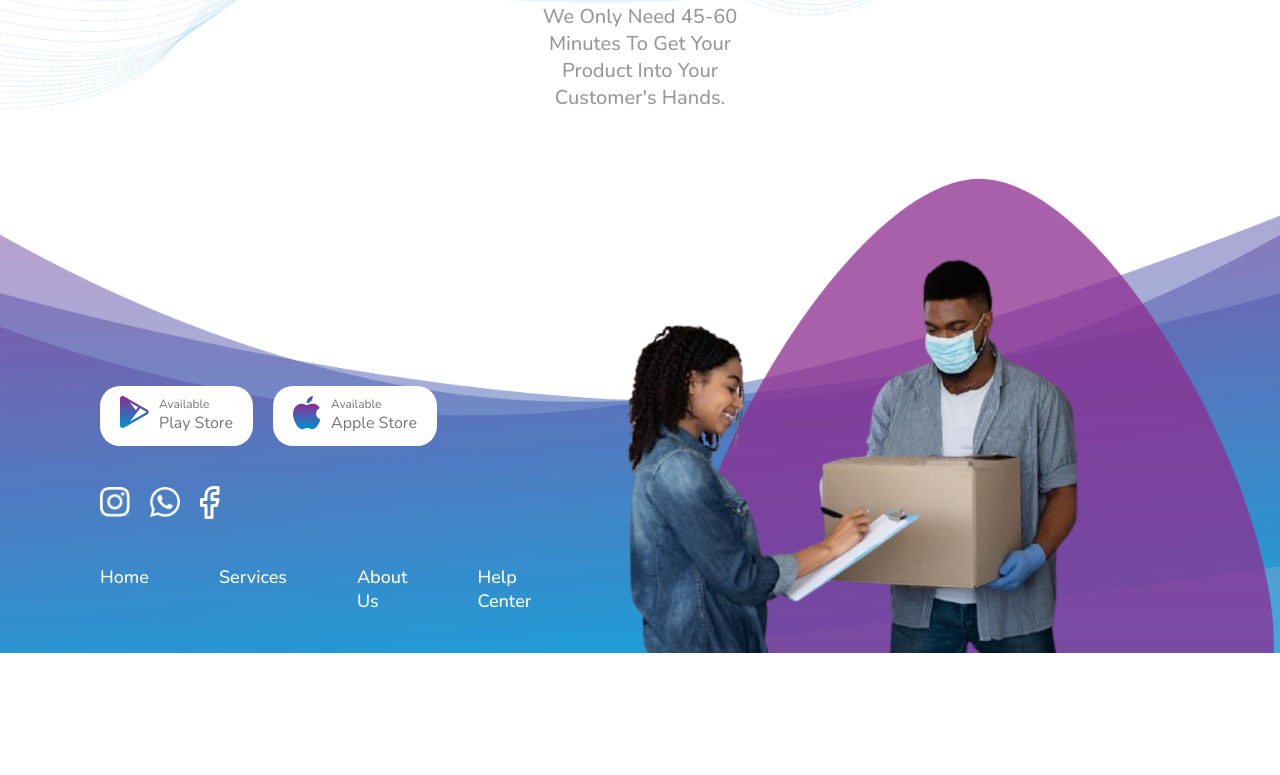
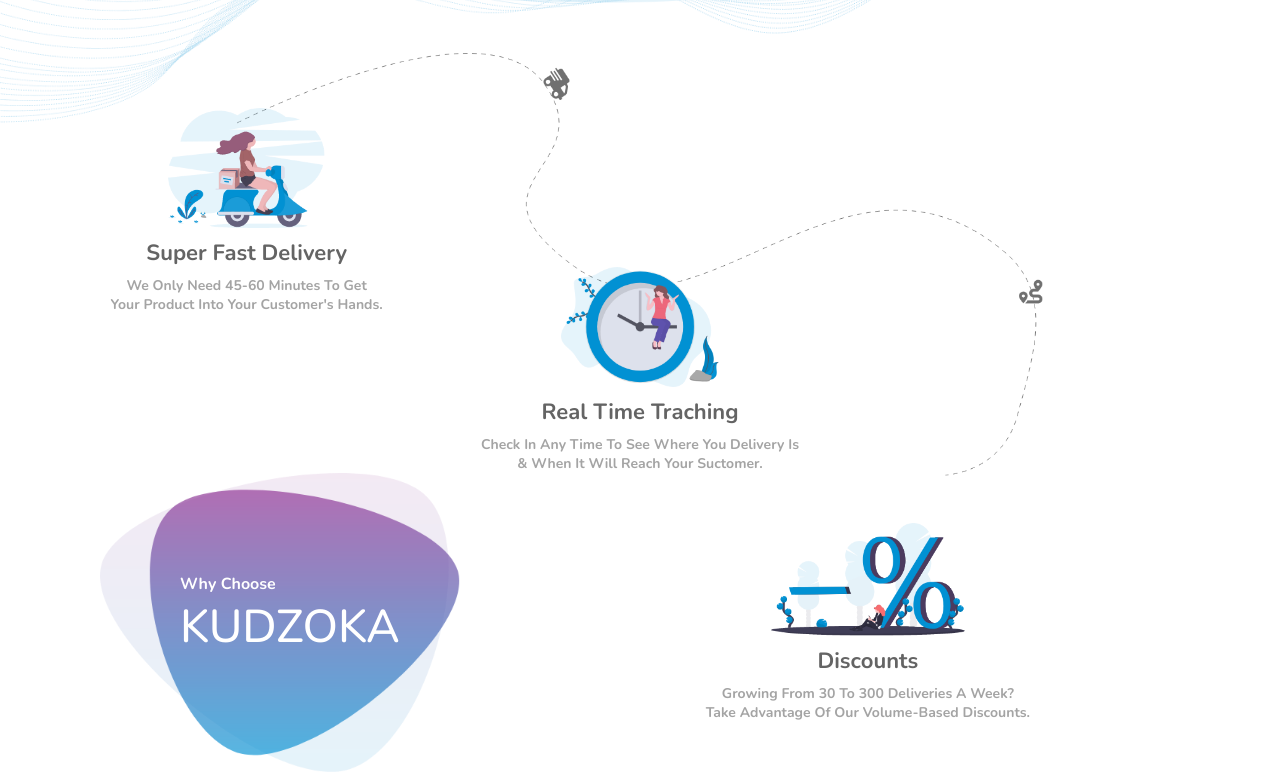
Before and after one commit to Zeyad-2004/Mosabka-Abdelrhman-gamal-Project2, a plain HTML site: page index.html in a window 1280 px wide. Shown: the part 730-1505 px from the top of the page. Before the commit the page ends 1383 px from the top, so only its background shows below. Drawn offline with nearby package versions, Linux system fonts and the light colour scheme.

Commit message:
Finish Second Section

```diff
--- a/index.html
+++ b/index.html
@@ -42,6 +42,39 @@
             </div>
             <div class="waves">
                 <img src="images/waves.png" alt="">
+            </div>
+        </div>
+    </section>
+    <section id="second">
+        <div class="container">
+            <div class="top">
+                <div class="first col">
+                    <img src="images/Group 140.png" alt="">
+                    <p class="head">super fast delivery</p>
+                    <p class="small">we only need 45-60 minutes to get <br>your product into your customer's hands.</p>
+                </div>
+                <div class="cont">
+                    <div class="second col">
+
+                        <img src="images/Group 152.png" alt="">
+                        <p class="head">real time traching</p>
+                        <p class="small">check in any time to see where you delivery is <br> & when it will reach your suctomer.</p>
+                    </div>
+                </div>
+                <div class="third col"></div>
+            </div>
+            <div class="bottom">
+                <div class="left">
+                    <img src="images/why_kudzoka_bg.png" alt="" class="background">
+
+                    <p class="first">why choose</p>
+                    <p class="second">kudzoka</p>
+                </div>
+                <div class="right col">
+                    <img src="images/Group 1020.png" alt="">
+                    <p class="head">discounts</p>
+                    <p class="small">growing from 30 to 300 deliveries a week? <br> take advantage of our volume-based discounts.</p>
+                </div>
             </div>
         </div>
     </section>
--- a/style.css
+++ b/style.css
@@ -178,10 +178,126 @@
             .waves{
                 position: absolute;
                 bottom: 0;
-                transform: translate(-40%, 37%) scale(0.9);
+                /* transform: translate(-35%, 40%) scale(0.7); */
+                transform: translate(-40%, 43%) scale(0.85);
 
                 img{
                     object-fit: cover;
+                }
+            }
+        }
+    }
+    #second{
+        margin-top: 50px;
+        background-image: url(images/second_section_.png);
+        background-repeat: no-repeat;
+        background-size: 63%;
+        background-position: center top;
+        padding: 0 50px;
+        padding-bottom: 100px;
+
+        .top{
+            height: 420px;
+            padding-top: 55px;
+            display: grid;
+            grid-template-columns: repeat(3, 1fr);
+            justify-content: center;
+            align-items: flex-start;
+
+
+            .col{
+                display: flex;
+                flex-direction: column;
+                justify-content: center;
+                align-items: center;
+
+                img{
+                    width: 40%;
+                    margin-bottom: 10px;
+                    object-fit: cover;
+
+                }
+                .head{
+                    font-size: 22px;
+                    font-weight: 700;
+                    color: #646464;
+                    margin-bottom: 8px;
+                }
+                .small{
+                    font-size: 14px;
+                    font-weight: 700;
+                    color: #a4a4a4;
+                    text-align: center;
+
+                }
+            }
+            .cont{
+                height: 100%;
+                display: flex;
+                flex-direction: column;
+                justify-content: flex-end;
+            }
+        }
+        .bottom{
+            padding: 0 calc(var(--global-padding) / 2);
+            display: flex;
+            justify-content: space-between;
+
+            .left{
+                padding-top: 100px;
+                display: flex;
+                flex-direction: column;
+                justify-content: flex-start;
+                align-items: flex-start;
+                width: 350px;
+
+                img{
+                    position: absolute;
+                    top: 0;
+                    left: 0;
+                    height: 120%;
+                }
+                padding-left: 50px;
+
+                .first{
+                    padding-left: 30px;
+                    color: #fff;
+                    font-size: 16px;
+                    font-weight: 700;
+                }
+                .second{
+                    text-transform: uppercase;
+                    padding-left: 30px;
+                    color: #fff;
+                    font-size: 46px;
+                    font-weight: 500;
+                }
+            }
+            .right{
+                margin-right: 150px;
+                padding-top: 50px;
+                display: flex;
+                flex-direction: column;
+                justify-content: flex-start;
+                align-items: center;
+
+                img{
+                    width: 60%;
+                    object-fit: cover;
+                    margin-bottom: 10px;
+                }
+                .head{
+                    font-size: 22px;
+                    font-weight: 700;
+                    color: #646464;
+                    margin-bottom: 8px;
+                }
+                .small{
+                    font-size: 14px;
+                    font-weight: 700;
+                    color: #a4a4a4;
+                    text-align: center;
+
                 }
             }
         }
```
